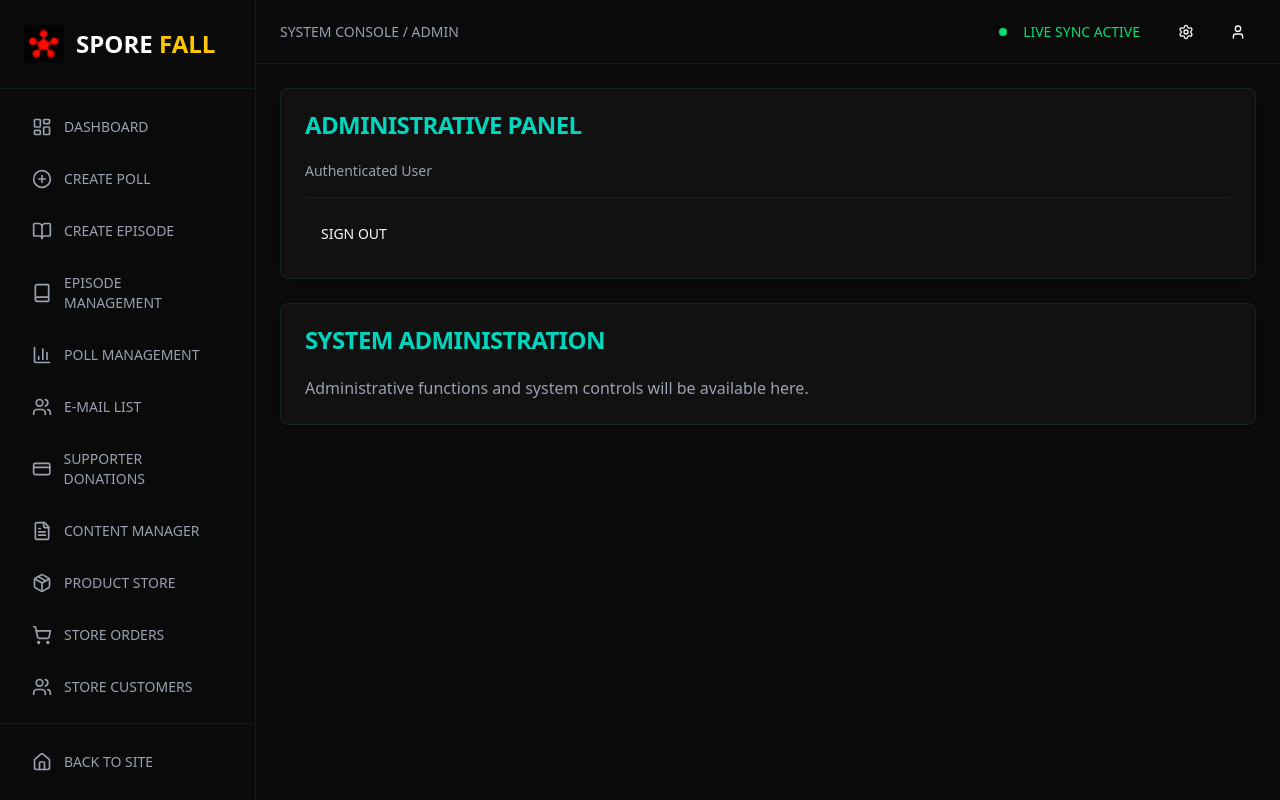
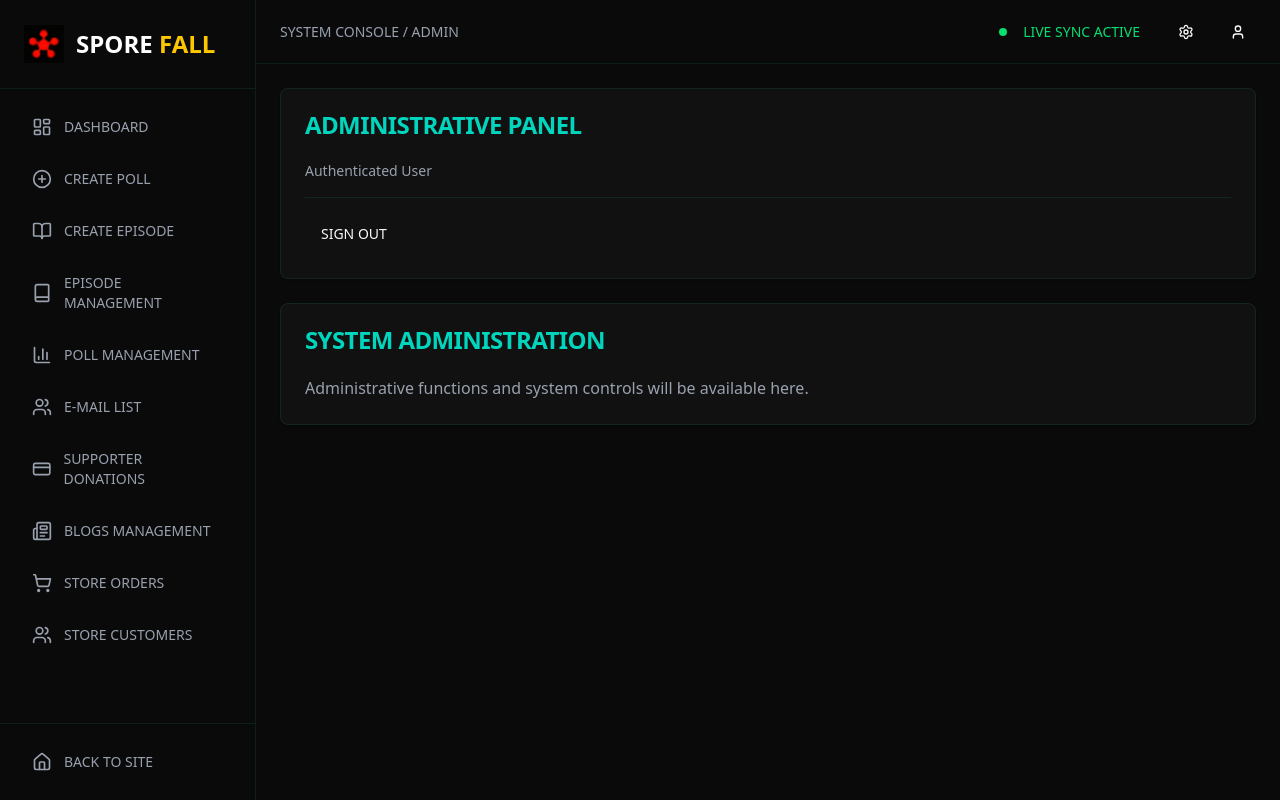
Before and after one commit to mahmud886/admin-os-dashboard, a Next.js app: page /admin in a window 1280 px wide. Built offline with nearby package versions, Linux system fonts and the light colour scheme; no server answers.

Commit message:
update sidebar

```diff
--- a/src/components/layout/sidebar.jsx
+++ b/src/components/layout/sidebar.jsx
@@ -7,11 +7,10 @@ import {
   Book,
   BookOpen,
   CreditCard,
-  FileText,
   Home,
   LayoutDashboard,
   Menu,
-  Package,
+  Newspaper,
   PlusCircle,
   ShoppingCart,
   Users,
@@ -31,10 +30,11 @@ const navigation = [
   { name: 'POLL MANAGEMENT', href: '/polls', icon: BarChart3 },
   { name: 'E-MAIL LIST', href: '/emails', icon: Users },
   { name: 'SUPPORTER DONATIONS', href: '/supporter-donations', icon: CreditCard },
-  { name: 'CONTENT MANAGER', href: '/content', icon: FileText },
-  { name: 'PRODUCT STORE', href: '/products', icon: Package },
+  { name: 'BLOGS MANAGEMENT', href: '/admin/blogs', icon: Newspaper },
   { name: 'STORE ORDERS', href: '/ecommerce/orders', icon: ShoppingCart },
   { name: 'STORE CUSTOMERS', href: '/ecommerce/customers', icon: Users },
+  // { name: 'CONTENT MANAGER', href: '/content', icon: FileText },
+  // { name: 'PRODUCT STORE', href: '/products', icon: Package },
 ];
 
 export function Sidebar() {
```
